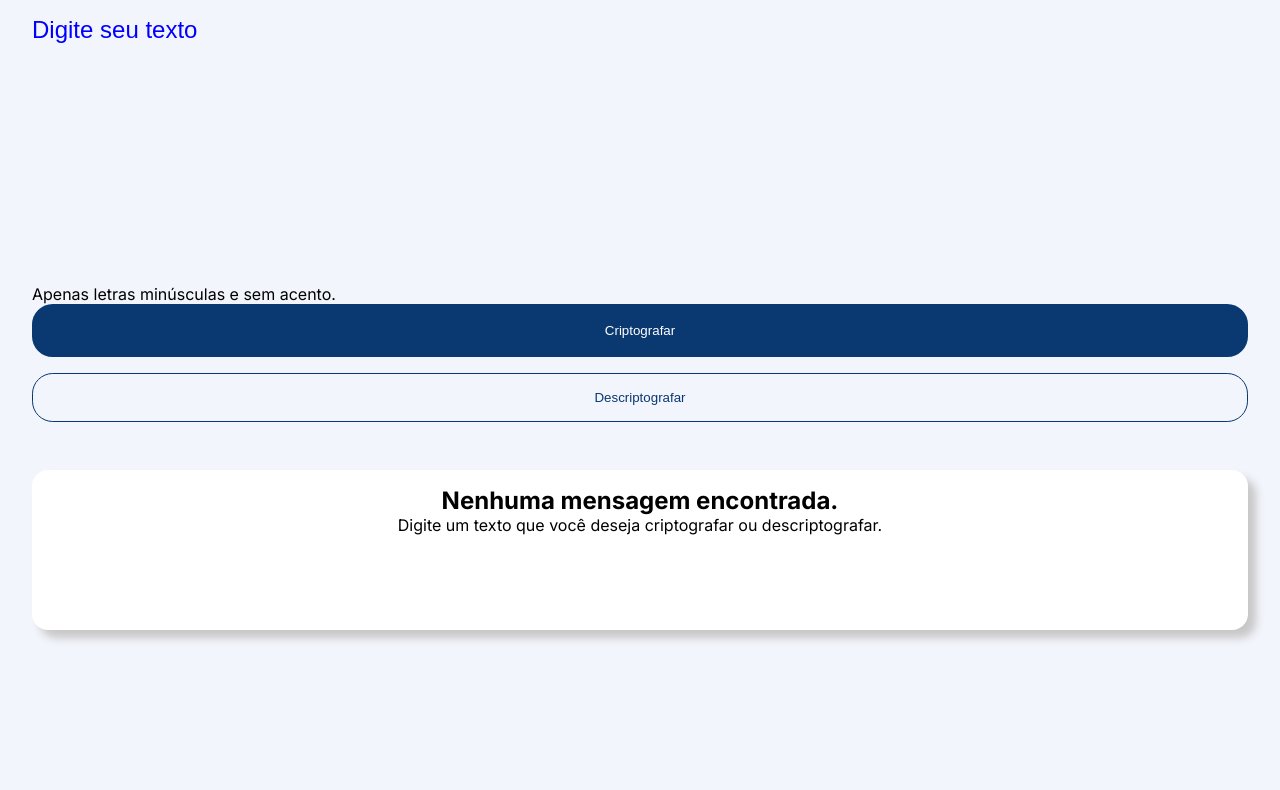
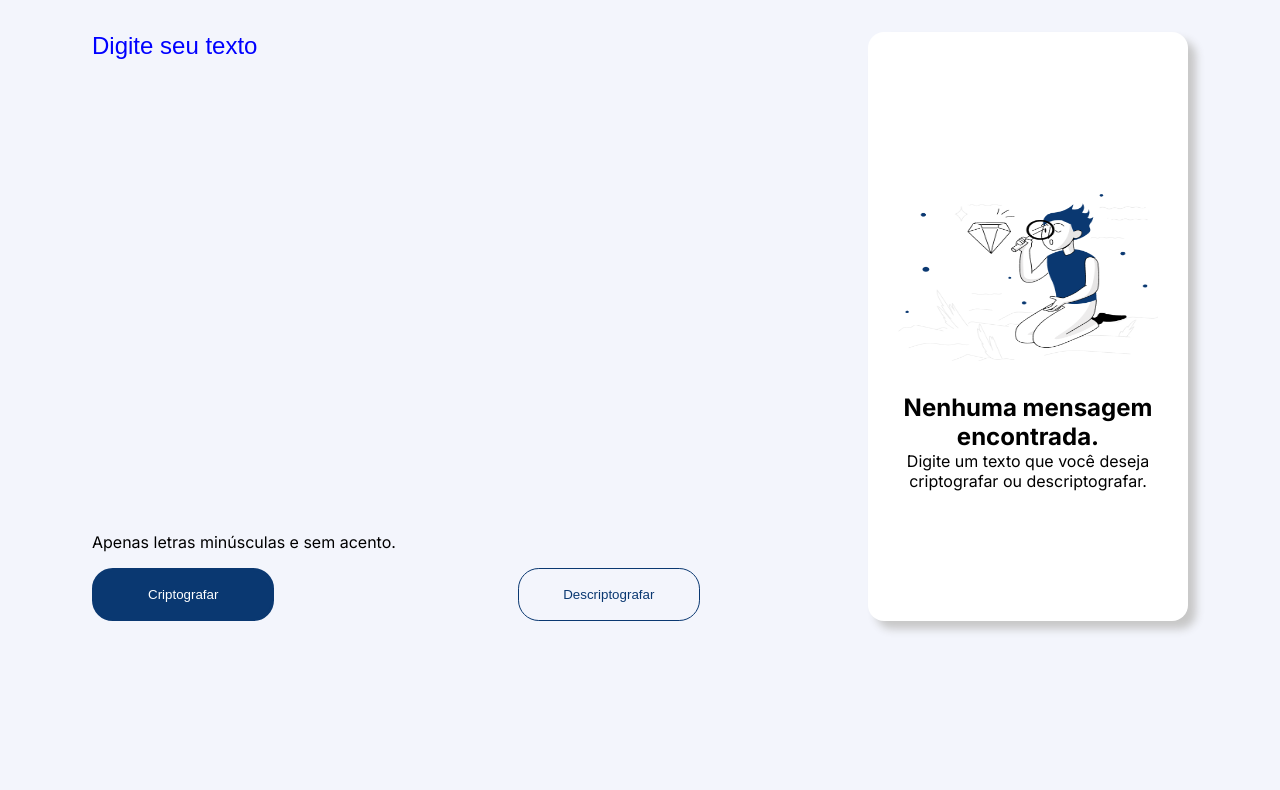
Before and after one commit to caio-santos-ios/alura-challenge, a plain HTML site: page index.html in a window 1280 px wide. Shown: the part 50-840 px from the top of the page. Drawn offline with Linux system fonts and the light colour scheme.

Commit message:
projeto finalizado

```diff
--- a/index.css
+++ b/index.css
@@ -30,6 +30,10 @@ p {
     gap: 1rem;
 }
 
+#img {
+    display: none;
+}
+
 button {
     width: 100%;
     padding: 1rem;
@@ -56,3 +60,52 @@ button {
     text-align: center;
     height: 10rem;
 }
+
+@media (min-width: 915px) {
+        header {
+            padding: 1rem 8rem;
+        }
+
+        section {
+            height: 80%;
+            flex-flow: row;
+            justify-content: space-around;
+        }
+
+        #container {
+            width: 50%;
+            position: relative;
+        }
+
+        #container_footer {
+            position: absolute;
+            bottom: 0;
+            width: 100%;
+        }
+
+        #container_btn {
+            margin-top: 1rem;
+            flex-flow: nowrap;
+            justify-content: space-between;
+        }
+
+        button {
+            width: 30%;
+        }
+
+        #container_text {
+            height: 100%;
+            width: 20rem;
+            display: flex;
+            flex-flow: column;
+            align-items: center;
+            justify-content: center;
+        }
+
+        #img {
+            display: flex;
+            margin: 2rem;
+            width: 90%;
+            height: 30%;
+        }
+}
--- a/index.html
+++ b/index.html
@@ -15,13 +15,16 @@
         <section>
             <div id="container">
                 <input type="text" placeholder="Digite seu texto">
-                <p>Apenas letras minúsculas e sem acento.</p>
-                <div id="container_btn">
-                    <button id="btn_cri">Criptografar</button>
-                    <button id="btn_des">Descriptografar</button>
+                <div id="container_footer">
+                    <p>Apenas letras minúsculas e sem acento.</p>
+                    <div id="container_btn">
+                        <button id="btn_cri">Criptografar</button>
+                        <button id="btn_des">Descriptografar</button>
+                    </div>
                 </div>
             </div>
             <div id="container_text">
+                <img id="img" src="./assets/img-search.png" alt="foto">
                 <h2 id="title">Nenhuma mensagem encontrada.</h2>
                 <p id="title2">Digite um texto que você deseja criptografar ou descriptografar.</p>
             </div>
```
Also changed, not shown: assets/img-search.png (added), 1 other file.
